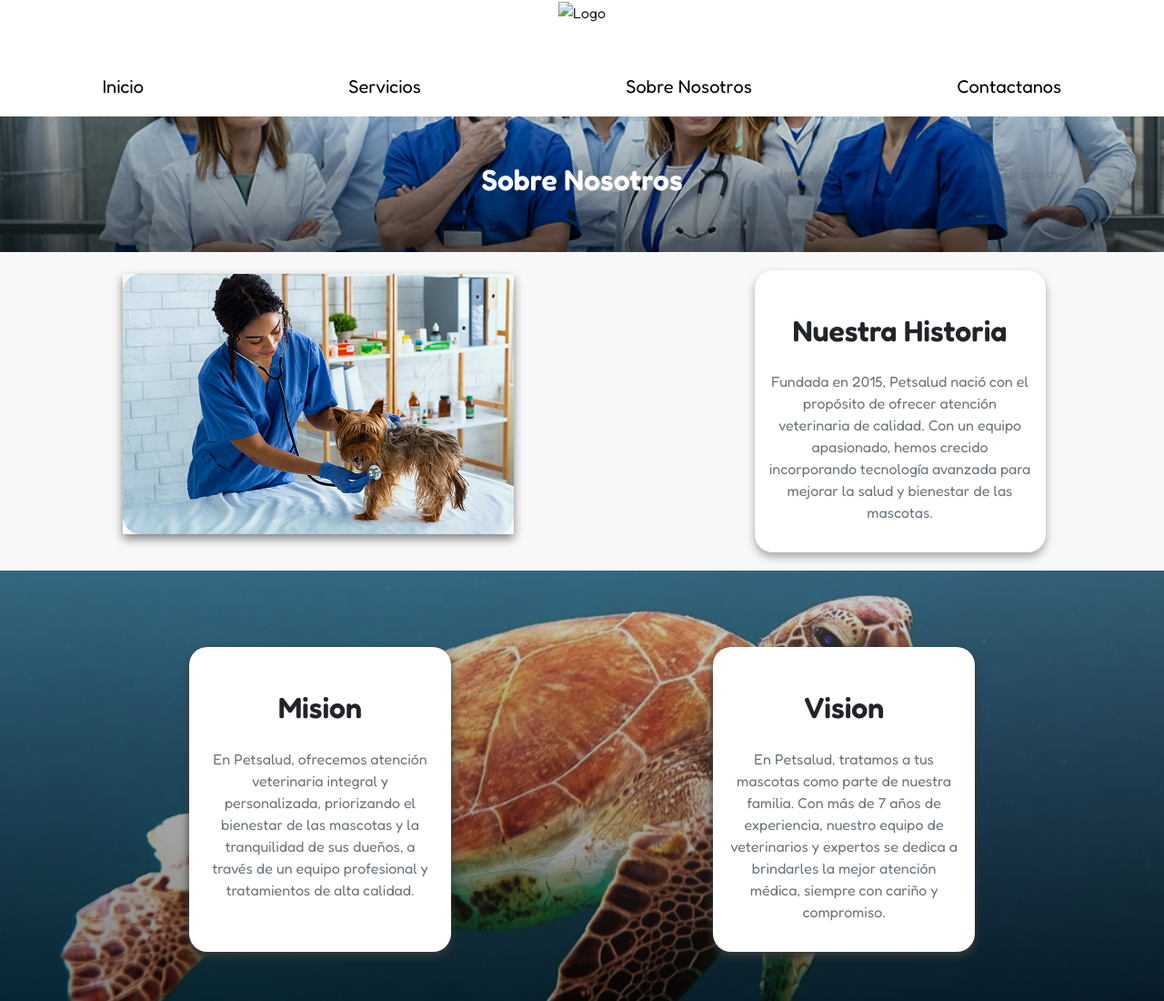
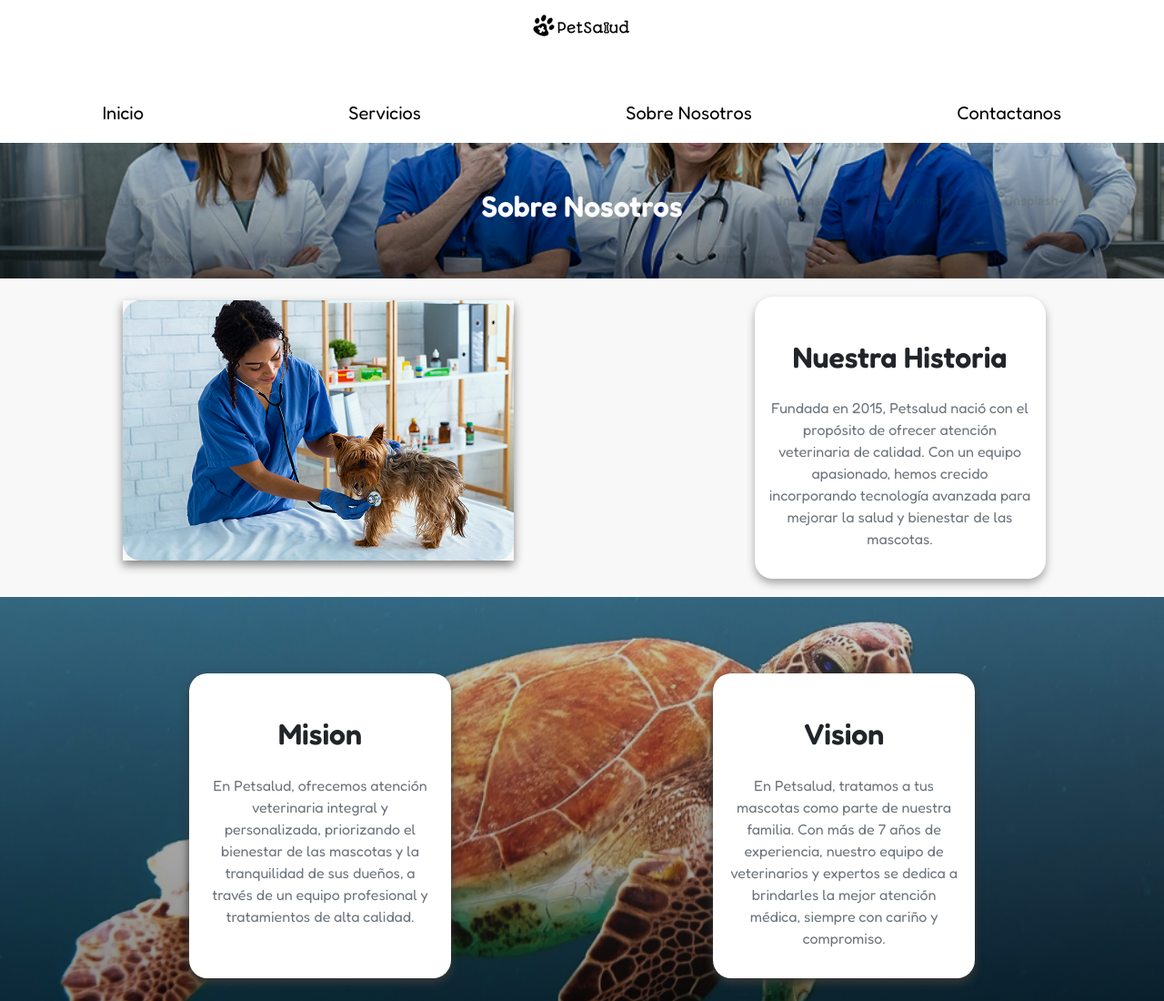
Before and after one commit to CruzDaniel69/PetSalud-PTC, a plain HTML site: page pages/about.html in a window 1280 px wide. Shown: the top 1100 px of the page at 91% size. Drawn offline with nearby package versions, Linux system fonts and the light colour scheme; the site is published under a folder, as on GitHub Pages, so addresses that start at the root find nothing.

Commit message:
Correcciones 2.0

```diff
--- a/pages/about.html
+++ b/pages/about.html
@@ -15,7 +15,7 @@
 <body>
     <header class="text-center d-grid gap-0 row-gap-3">
         <div class="mb-1">
-            <img src="/img/Logo.png" alt="Logo">
+            <img src="../img/Logo.png" alt="Logo">
         </div>
         <nav class="d-flex justify-content-around mt-4 mb-2 fs-5" >
             <a href="../index.html" class="px-5">Inicio</a>
```
Also changed, not shown: pages/contacts.html (+1 -1 lines), pages/services.html (+1 -1 lines).
